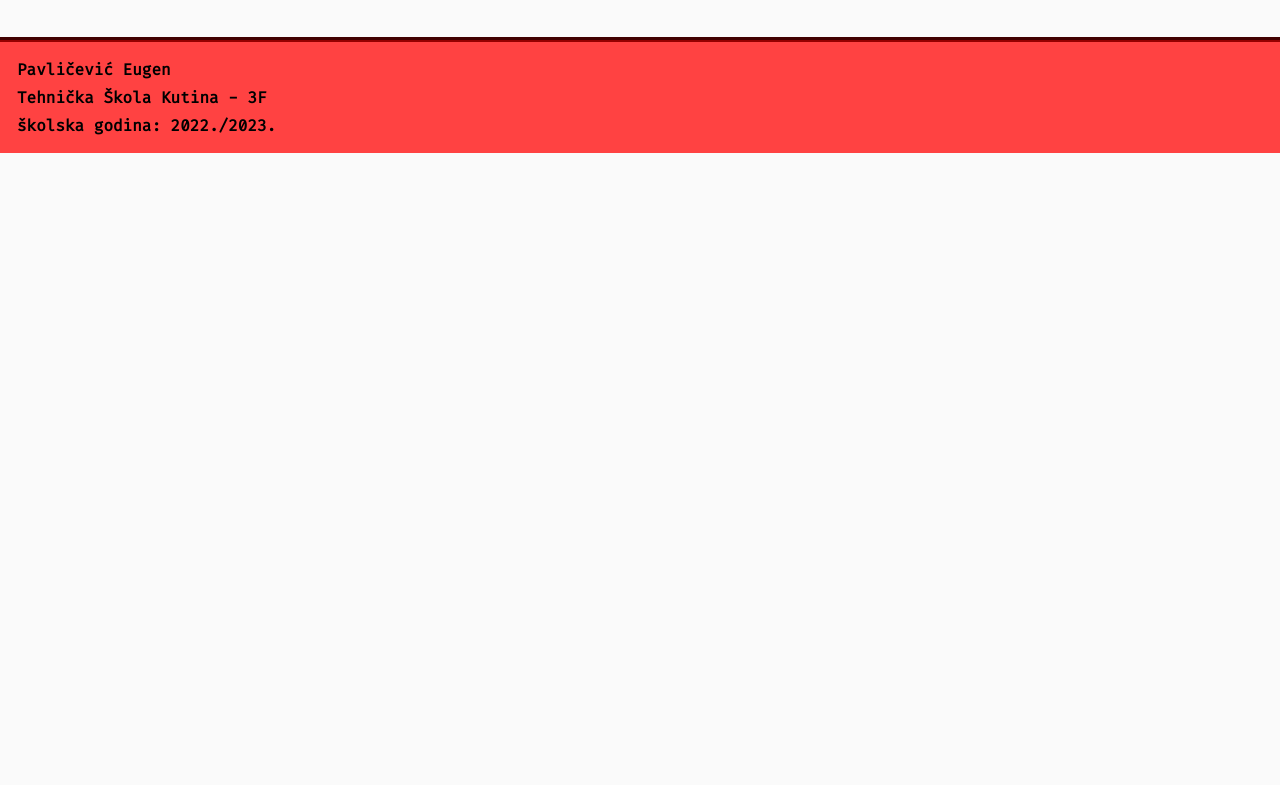
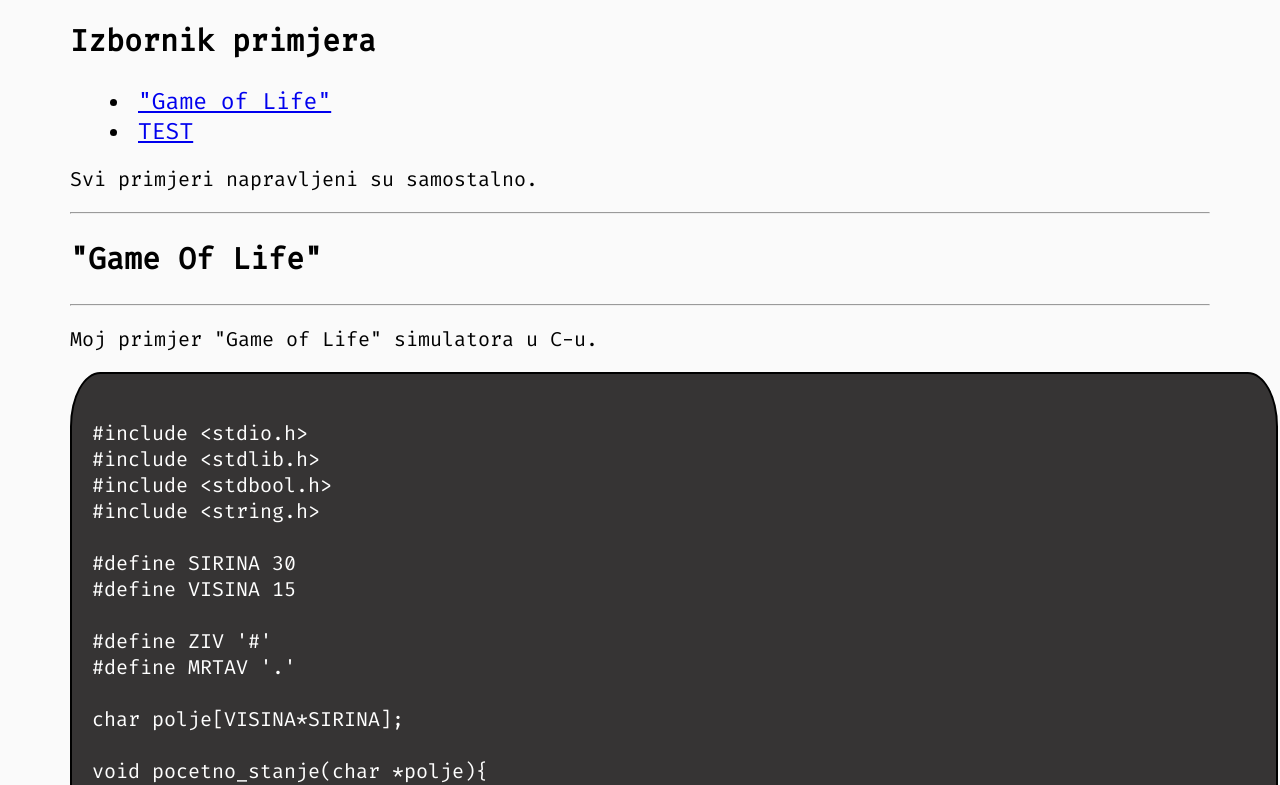
Before and after one commit to Eugen-str/Eugen-str.github.io, a plain HTML site: page stranice/primjeri.html in a window 1280 px wide. Shown: the part 156-941 px from the top of the page. Before the commit the page ends 800 px from the top, so only its background shows below. Drawn offline with Linux system fonts and the light colour scheme.

Commit message:
Dodao prvi primjer.

```diff
--- a/css/ostalo.css
+++ b/css/ostalo.css
@@ -86,5 +86,4 @@ table, th, td{
 
 td, th {
     text-align: center;
-    style="display: inline"
 }
--- a/stranice/primjeri.html
+++ b/stranice/primjeri.html
@@ -5,6 +5,16 @@
         <link rel="stylesheet" href="../css/ostalo.css">
         <link rel="stylesheet" href="../css/c.css">
         <link href='https://fonts.googleapis.com/css?family=Fira Code' rel='stylesheet'>
+
+        <style>
+            .lista a{
+                text-decoration:underline;
+                font-size: 23px;
+            }
+            .lista{
+                list-style:inside;
+            }
+        </style>
     </head>
     <body>
         <div class="zaglavlje">
@@ -20,9 +30,103 @@
         </div>
 
         <div class="centar">
-            <table>
+            <h2>Izbornik primjera</h2>
+            <ul class="lista">
+                <li><a href="#gol">"Game of Life"</a></li>
+                <li><a href="#TEST">TEST</a></li>
+            </ul>
+            <p>Svi primjeri napravljeni su samostalno.</p>
 
-            </table>
+            <hr>
+
+            <h2 id="gol">"Game Of Life"</h2>
+            <hr>
+            <p>Moj primjer "Game of Life" simulatora u C-u.</p>
+            <div class="c">
+#include &lt;stdio.h&gt;
+#include &lt;stdlib.h&gt;
+#include &lt;stdbool.h&gt;
+#include &lt;string.h&gt;
+
+#define SIRINA 30
+#define VISINA 15
+
+#define ZIV '#'
+#define MRTAV '.'
+
+char polje[VISINA*SIRINA];
+
+void pocetno_stanje(char *polje){
+    for(int i = 0; i &lt; SIRINA*VISINA; ++i){
+        polje[i] = MRTAV;
+    }
+}
+
+void nacrtaj_polje(char *polje){
+    system("clear");
+    for(int i = 0; i &lt; SIRINA*VISINA; ++i){
+        if(i%SIRINA==0) printf("\n");
+        printf("%c ",polje[i]);
+    }
+    printf("\n\n");
+}
+
+int susjedi(char *polje, int pos){
+    int n = 0;
+
+    for(int i = -1; i &lt; 2; ++i){
+        if(polje[pos+i] == ZIV && pos+i &gt;= 0 && pos+i &lt;= SIRINA*VISINA && pos+i != pos) n++;
+        if(polje[pos+i+SIRINA] == ZIV && pos+i+SIRINA &gt;= 0 && pos+i+SIRINA &lt;= SIRINA*VISINA) n++;
+        if(polje[pos+i-SIRINA] == ZIV && pos+i-SIRINA &gt;= 0 && pos+i-SIRINA &lt;= SIRINA*VISINA) n++;
+    }
+
+    return n;
+}
+
+char sljedeca_gen(char *polje, int pos){
+    char cell = polje[pos];
+
+    if(polje[pos] == MRTAV && susjedi(polje, pos) == 3) cell = ZIV;
+    else{
+        if(susjedi(polje, pos) &lt; 2) cell = MRTAV;
+        if(susjedi(polje, pos) &gt; 3) cell = MRTAV;
+    }
+    return cell;
+}
+
+void osvjezi_polje(char *polje){
+    char old_field[SIRINA*VISINA];
+    strcpy(old_field, polje);
+
+    for(int i = 0; i&lt;SIRINA*VISINA; ++i){
+        polje[i] = sljedeca_gen(old_field, i);
+    }
+}
+
+int main(void){
+    pocetno_stanje(polje);
+
+    //Glider
+    polje[SIRINA+SIRINA/2] = ZIV;
+    polje[2*SIRINA+SIRINA/2+1] = ZIV;
+    polje[3*SIRINA+SIRINA/2+1] = ZIV;
+    polje[3*SIRINA+SIRINA/2] = ZIV;
+    polje[3*SIRINA+SIRINA/2-1] = ZIV;
+
+    while(true){
+
+        nacrtaj_polje(polje);
+
+        osvjezi_polje(polje);
+
+        getchar();
+    }
+    return 0;
+}
+            </div>
+            <br>
+            <h2 id="TEST">TEST</h2>
+
         </div>
 
         <div class="podnozje">
```
Also changed, not shown: stranice/osnove.html (+0 -5 lines), stranice/slozeno.html (+2 -0 lines).
